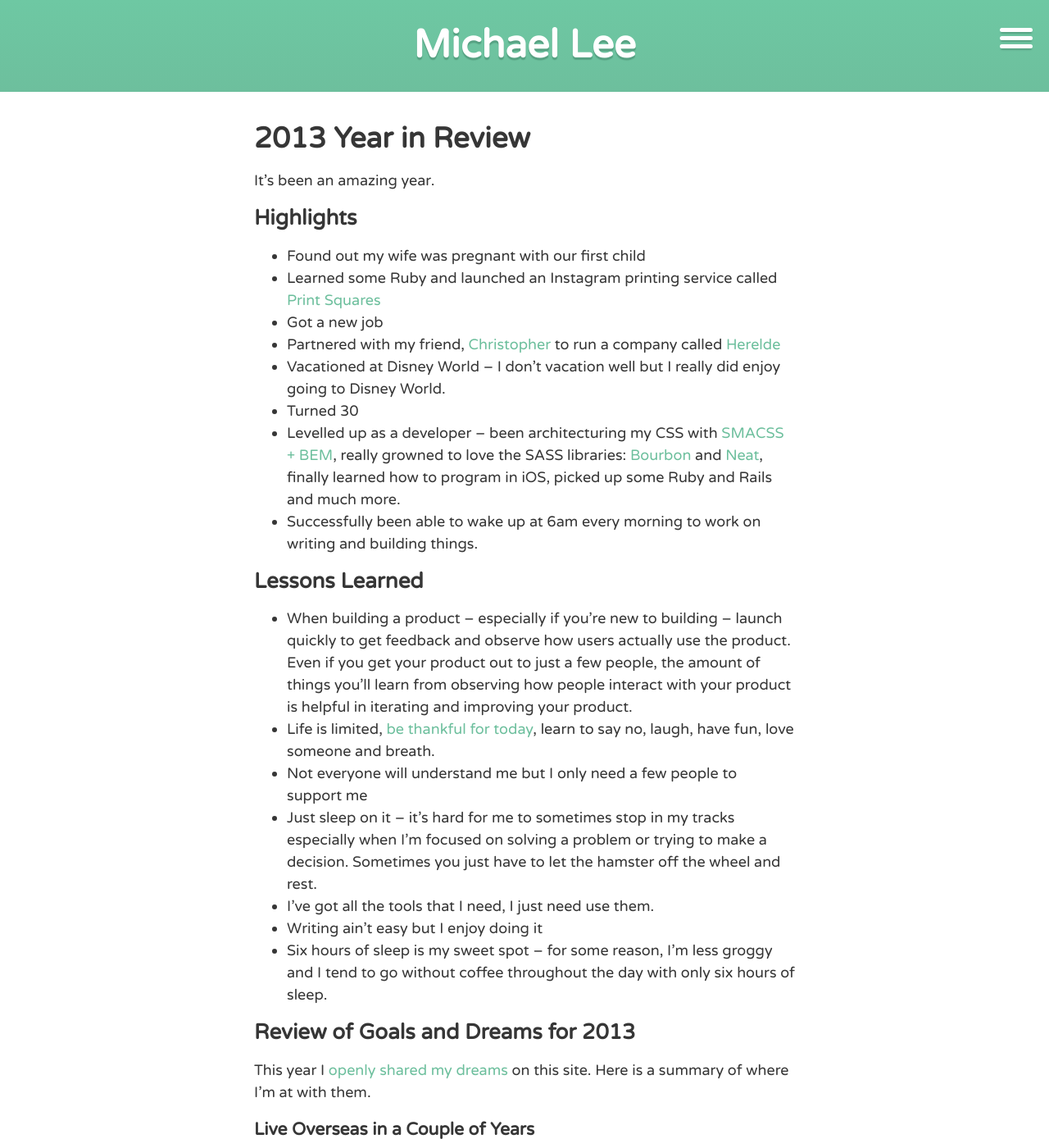
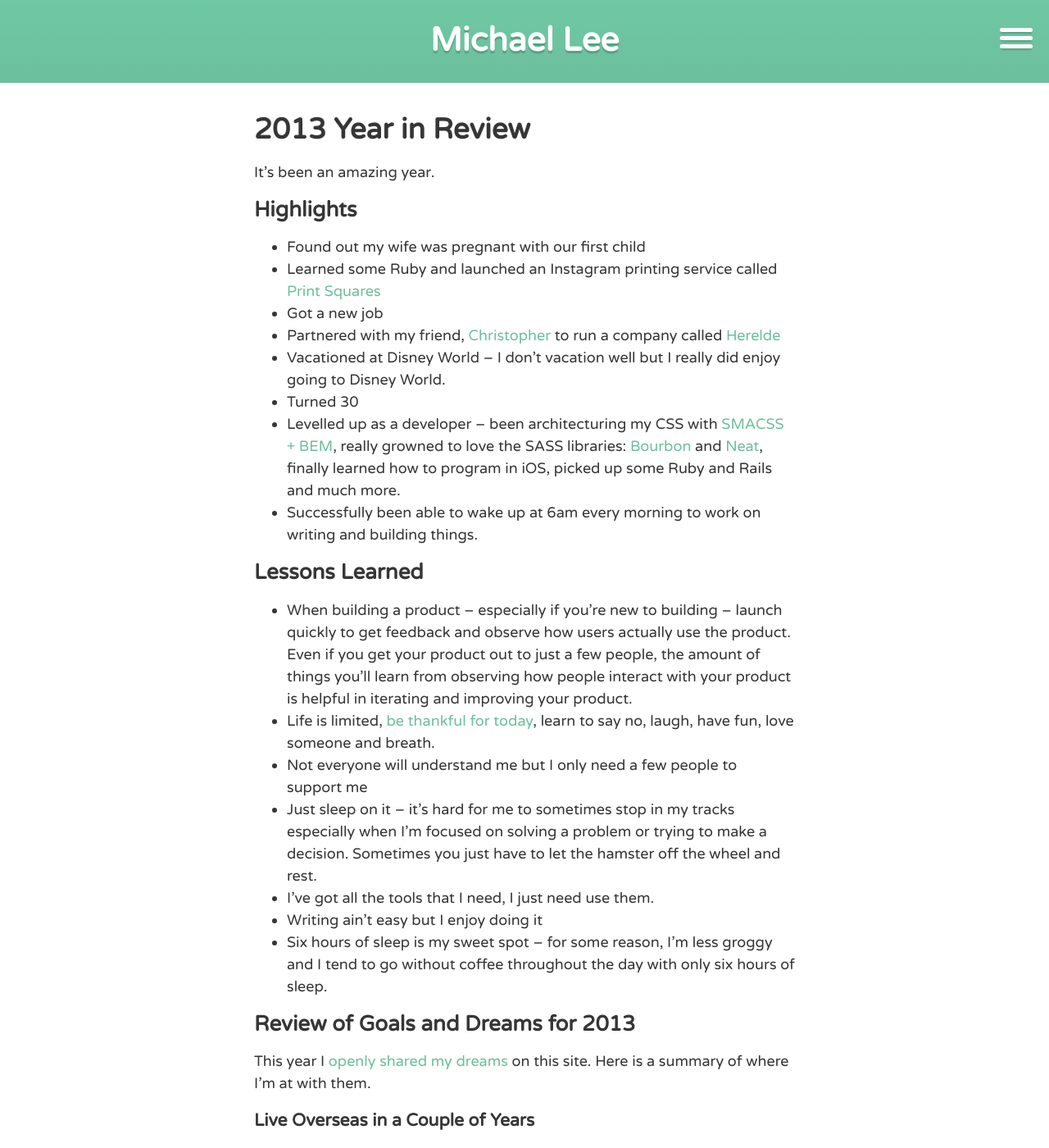
Before and after one commit to michaellee/old-michaelsoolee.com, a Jekyll site: the page built from index.html, in a window 1280 px wide and 1400 px high. Shown: the whole window at 82% size. Built offline with Jekyll 4.4.1, drawn with Linux system fonts in a browser that asks for light colours; nearby versions of some CDN libraries; Markdown is read by kramdown in place of the engine named in the settings.

Commit message:
Fixed logo size

```diff
--- a/css/main.css
+++ b/css/main.css
@@ -78,7 +78,8 @@
       text-align: left; } }
 
 .Logo {
-  margin: 0; }
+  margin: 0;
+  font-size: 1.125rem; }
 
 .Logo a {
   font-size: 2.25em;
--- a/sass/main.scss
+++ b/sass/main.scss
@@ -76,6 +76,7 @@
 
 .Logo{
   margin: 0;
+  font-size: 1.125rem;
 }
 
 .Logo a {
```
